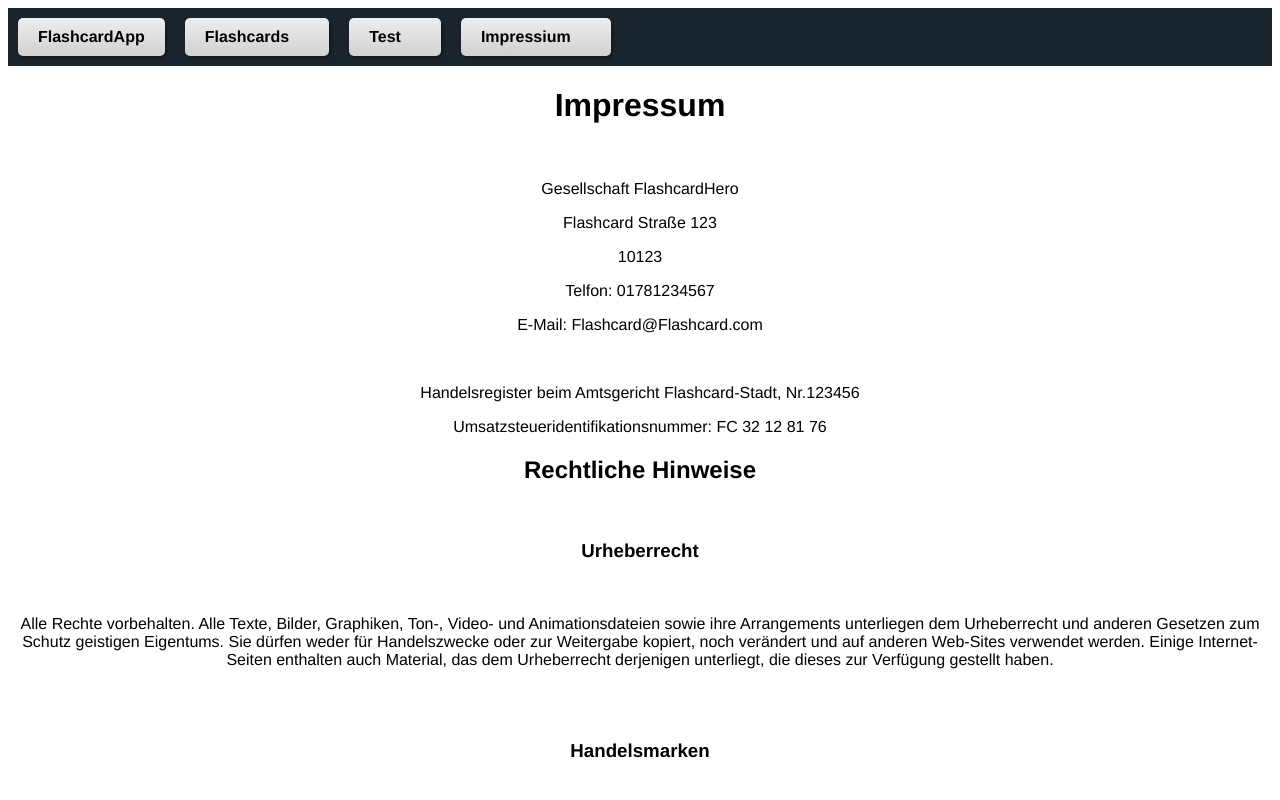
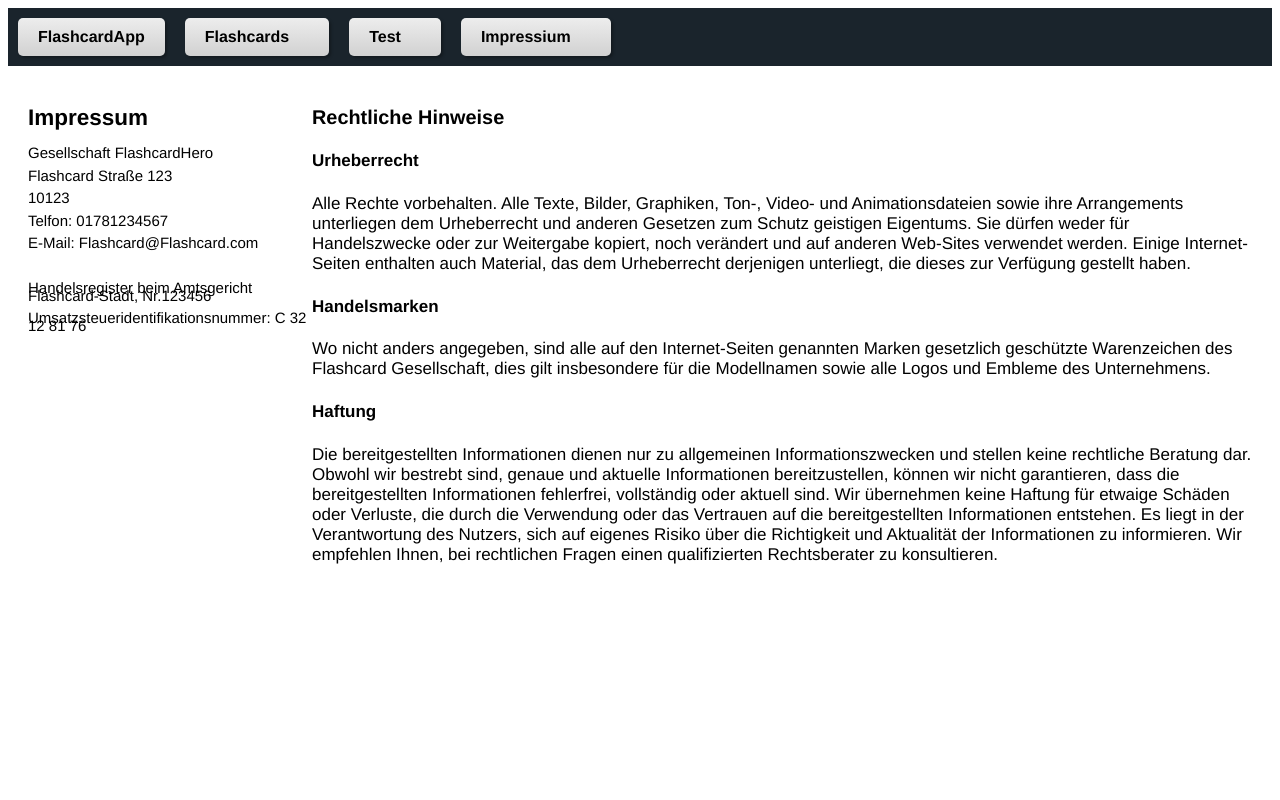
Before and after one commit to MarcelDo01/webtech2023-Karteikarten, a Vue app in the folder flashcard-frontend/: page / in a window 1280 px wide. Both pictures are taken after a click on the element "Impressium". Shown: the top 800 px of the page. Built offline with nearby package versions, Linux system fonts and the light colour scheme.

Commit message:
Frontend angepasst

```diff
--- a/flashcard-frontend/src/App.vue
+++ b/flashcard-frontend/src/App.vue
@@ -15,6 +15,9 @@ export default {
 </script>
 
 <style>
+body {
+  backgroundcolor: whitesmoked
+}
 #app {
   font-family: Avenir, Helvetica, Arial, sans-serif;
   -webkit-font-smoothing: antialiased;
--- a/flashcard-frontend/src/views/AboutView.vue
+++ b/flashcard-frontend/src/views/AboutView.vue
@@ -1,7 +1,10 @@
 <template>
+  <div class="all">
     <div class="Impress">
-    <h1>Impressum</h1>
-    <br>
+      <div class="head">
+        <h2>Impressum</h2>
+      </div>
+      <div class="layout">
         <p>Gesellschaft FlashcardHero</p>
         <p>Flashcard Straße 123</p>
         <p>10123</p>
@@ -9,41 +12,73 @@
         <p>E-Mail: Flashcard@Flashcard.com</p>
         <br>
         <p>Handelsregister beim Amtsgericht Flashcard-Stadt, Nr.123456</p>
-    <p>Umsatzsteueridentifikationsnummer: FC 32 12 81 76</p>
+        <p>Umsatzsteueridentifikationsnummer: C 32 12 81 76</p>
+        <br>
+        <br>
+      </div>
     </div>
 
     <div class="Rechte">
-    <h2>Rechtliche Hinweise</h2>
-    <br>
-    <h3>
-      Urheberrecht
-    </h3>
-    <br>
+      <div class="head2">
+        <h3>Rechtliche Hinweise</h3>
+      </div>
+      <div class="head3">
+        <h4>Urheberrecht</h4>
+      </div>
+      <div class="layout2">
         <p>
-      Alle Rechte vorbehalten. Alle Texte, Bilder, Graphiken, Ton-, Video- und Animationsdateien sowie ihre Arrangements unterliegen dem Urheberrecht und anderen Gesetzen zum Schutz geistigen Eigentums.
-      Sie dürfen weder für Handelszwecke oder zur Weitergabe kopiert, noch verändert und auf anderen Web-Sites verwendet werden. Einige Internet-Seiten enthalten auch Material, das dem Urheberrecht derjenigen unterliegt, die dieses zur Verfügung gestellt haben.
+          Alle Rechte vorbehalten. Alle Texte, Bilder, Graphiken, Ton-, Video- und Animationsdateien
+          sowie ihre Arrangements unterliegen dem Urheberrecht und anderen Gesetzen zum Schutz
+          geistigen Eigentums.
+          Sie dürfen weder für Handelszwecke oder zur Weitergabe kopiert,
+          noch verändert und auf anderen Web-Sites verwendet werden. Einige Internet-Seiten
+          enthalten auch Material, das dem Urheberrecht derjenigen unterliegt, die dieses zur
+          Verfügung gestellt haben.
         </p>
-    <br>
-    <br>
-    <h3>
-      Handelsmarken
-    </h3>
-    <br>
+      </div>
+      <div class="head4">
+        <h4>Handelsmarken</h4>
+      </div>
+      <div class="layout3">
         <p>
-      Wo nicht anders angegeben, sind alle auf den Internet-Seiten genannten Marken gesetzlich geschützte Warenzeichen des Flashcard Gesellschaft, dies gilt insbesondere für die Modellnamen sowie alle Logos und Embleme des Unternehmens.
+          Wo nicht anders angegeben, sind alle auf den Internet-Seiten genannten Marken gesetzlich
+          geschützte Warenzeichen des Flashcard Gesellschaft, dies gilt insbesondere für die Modellnamen
+          sowie alle Logos und Embleme des Unternehmens.
         </p>
-    <br>
-    <br>
-    <h3>
-      Haftung
-    </h3>
-    <br>
+      </div>
+      <div>
+        <h4>Haftung</h4>
+      </div>
+      <div class="layout4">
         <p>
-      Die bereitgestellten Informationen dienen nur zu allgemeinen Informationszwecken und stellen keine rechtliche Beratung dar.
-      Obwohl wir bestrebt sind, genaue und aktuelle Informationen bereitzustellen, können wir nicht garantieren, dass die bereitgestellten Informationen fehlerfrei, vollständig oder aktuell sind.
-      Wir übernehmen keine Haftung für etwaige Schäden oder Verluste, die durch die Verwendung oder das Vertrauen auf die bereitgestellten Informationen entstehen.
-      Es liegt in der Verantwortung des Nutzers, sich auf eigenes Risiko über die Richtigkeit und Aktualität der Informationen zu informieren.
+          Die bereitgestellten Informationen dienen nur zu allgemeinen Informationszwecken und
+          stellen keine rechtliche Beratung dar. Obwohl wir bestrebt sind, genaue und aktuelle
+          Informationen bereitzustellen, können wir nicht garantieren, dass die bereitgestellten
+          Informationen fehlerfrei, vollständig oder aktuell sind. Wir übernehmen keine Haftung
+          für etwaige Schäden oder Verluste, die durch die Verwendung oder das Vertrauen auf die
+          bereitgestellten Informationen entstehen. Es liegt in der Verantwortung des Nutzers, sich
+          auf eigenes Risiko über die Richtigkeit und Aktualität der Informationen zu informieren.
           Wir empfehlen Ihnen, bei rechtlichen Fragen einen qualifizierten Rechtsberater zu konsultieren.
         </p>
       </div>
+    </div>
+  </div>
 </template>
+
+<style>
+.all {
+  text-align: left;
+  color: black;
+  font-size: 17px;
+  justify-content: center;
+  margin: 20px 20px 20px;
+  display: flex;
+}
+.Impress {
+  width: 1600px;
+  font-size: 15px;
+}
+.layout {
+  line-height: 0.5;
+}
+</style>
--- a/flashcard-frontend/src/views/HomeView.vue
+++ b/flashcard-frontend/src/views/HomeView.vue
@@ -1,7 +1,7 @@
 <template>
 
   <div class="home">
-    <HelloWorld msg="Welcome to FlashcardHero"/>
+    <h1>Welcome to FlashcardHero</h1>
   </div>
 
   <div class="Image">
```
Also changed, not shown: 1 other file (tests, documents, lock files or other folders). Lines whose indentation alone changed are shown as unchanged.
